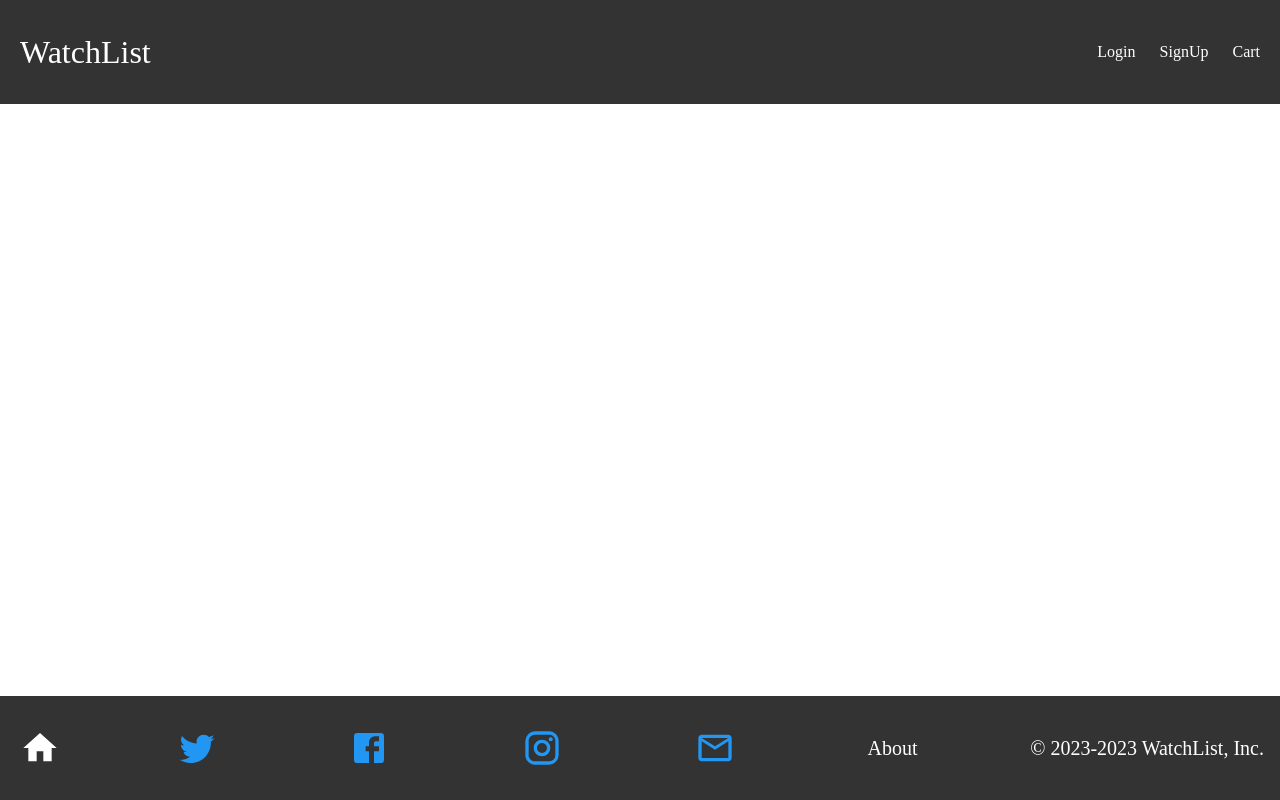
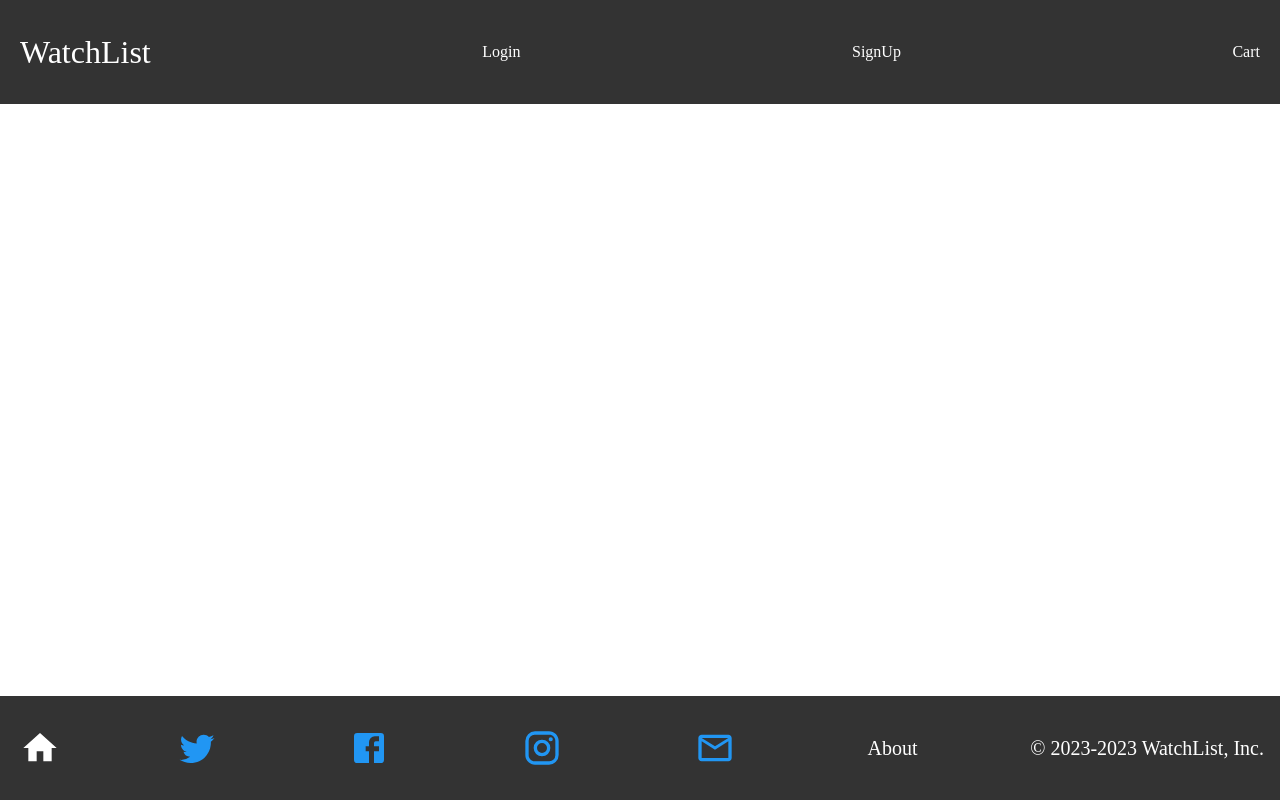
Before and after one commit to blujay0/WatchList, a React (Create React App) app in the folder client/: page / in a window 1280 px wide. Built offline with nearby package versions, Linux system fonts and the light colour scheme.

Commit message:
all navbar links working

```diff
--- a/client/src/components/Navbar.js
+++ b/client/src/components/Navbar.js
@@ -6,17 +6,19 @@ const Navbar = () => {
     <Link to="/" className="site-title">
       WatchList
     </Link>
-    <ul>
-      <li>
-        <a href="/login">Login</a>
-      </li>
-      <li>
-        <a href="/signup">SignUp</a>
-      </li>
-      <li>
-        <a href="/cart">Cart</a>
-      </li>
-    </ul>
+
+    <Link to="/login" className="nav-links">
+      Login
+    </Link>
+
+    <Link to="/signup" className="nav-links">
+      SignUp
+    </Link>
+
+    <Link to="/cart" className="nav-links">
+      Cart
+    </Link>
+
   </nav>
 }
 
```
